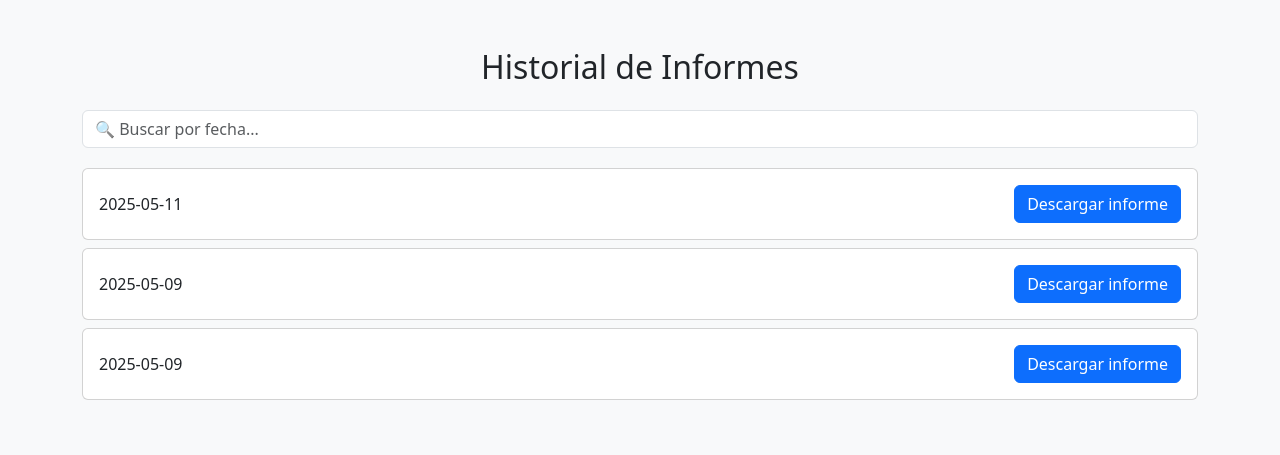
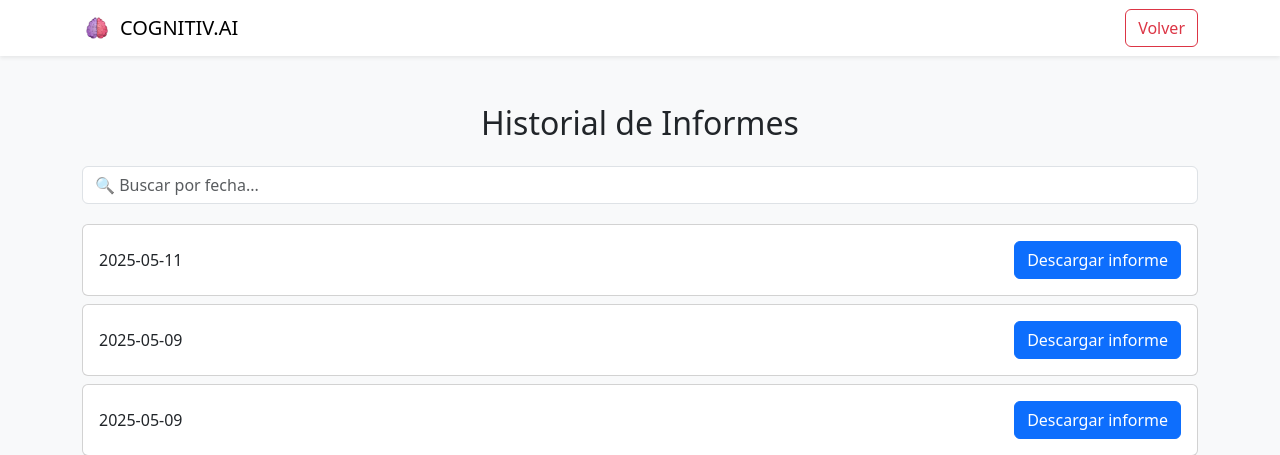
Before and after one commit to GonzaloIcai/TFG, a Flask app: page /historial in a window 1280 px wide. Shown: the top 455 px of the page. Run offline with Flask 3, Linux system fonts and the light colour scheme; a user stored in the database is signed in.

Commit message:
Misma navar

```diff
--- /dev/null
+++ b/static/navbar.css
@@ -0,0 +1,15 @@
+.logo-cerebro {
+    width: 30px;
+    height: 30px;
+}
+
+.volver-btn {
+    border-color: #dc3545;
+    color: #dc3545;
+    transition: 0.3s;
+}
+
+.volver-btn:hover {
+    background-color: #dc3545;
+    color: white;
+}
--- a/templates/historial.html
+++ b/templates/historial.html
@@ -1,5 +1,6 @@
 <!DOCTYPE html>
 <html lang="es">
+ <!--
 <head>
     <meta charset="UTF-8">
     <title>Historial de Informes</title>
@@ -10,7 +11,29 @@
         }
     </style>
 </head>
+-->
+<head>
+    <meta charset="UTF-8">
+    <meta name="viewport" content="width=device-width, initial-scale=1.0">
+    <title>Mi perfil</title>
+    <link href="https://cdn.jsdelivr.net/npm/bootstrap@5.3.0/dist/css/bootstrap.min.css" rel="stylesheet">
+    <link rel="stylesheet" href="{{ url_for('static', filename='navbar.css') }}">
+    <style>
+        .search-input {
+            margin-bottom: 20px;
+        }
+    </style>
+</head>
 <body class="bg-light">
+    <nav class="navbar navbar-expand-lg navbar-light bg-white shadow-sm">
+        <div class="container d-flex justify-content-between align-items-center">
+            <a class="navbar-brand d-flex align-items-center gap-2" href="#">
+                <img src="{{ url_for('static', filename='img/brain.png') }}" alt="Logo" class="logo-cerebro">
+                <span class="text-black">COGNITIV.AI</span>
+            </a>
+            <a href="{{ url_for('dashboard.user_dashboard') }}" class="btn btn-outline-danger volver-btn">Volver</a>
+        </div>
+    </nav>
 <div class="container my-5">
     <h2 class="text-center mb-4">Historial de Informes</h2>
 
--- a/templates/login.html
+++ b/templates/login.html
@@ -29,7 +29,7 @@
                     <label for="password" class="form-label">Contraseña</label>
                     <input type="password" name="password" class="form-control" required>
                 </div>
-                <button type="submit" class="btn btn-primary w-100">Ingresar</button>
+                <button type="submit" class="btn btn-primary w-100">Entrar</button>
             </form>
         </div>
     </div>
```
Also changed, not shown: templates/graficos.html (+7 -3 lines), templates/perfil.html (+7 -3 lines), instance/users.db.
